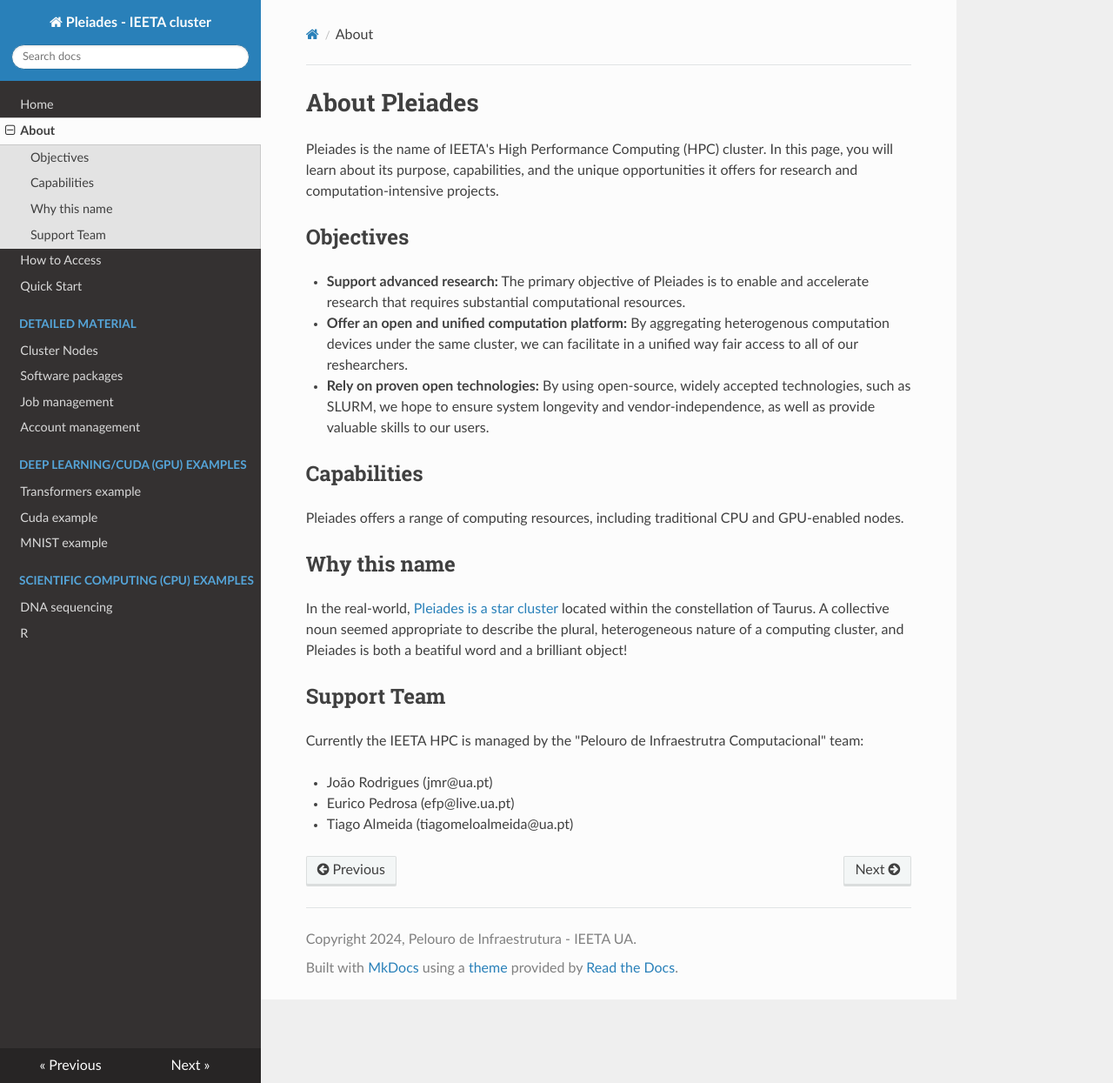
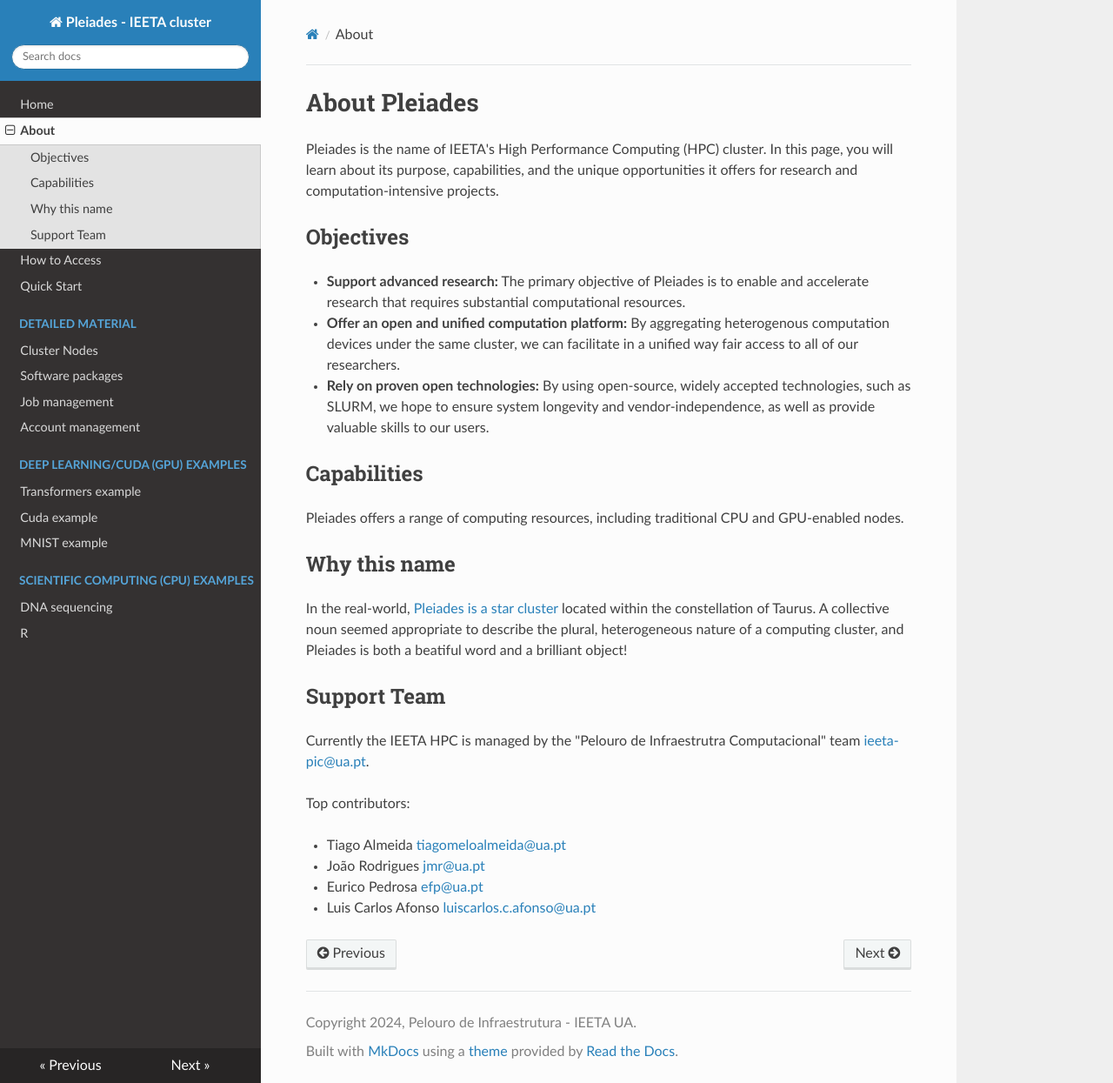
Before and after one commit to ieeta-pt/HPC-guides, an MkDocs documentation site: the page built from docs/about.md, in a window 1280 px wide and 1245 px high. Shown: the whole window at 87% size. Built offline with MkDocs 1.6.1, drawn with Linux system fonts in a browser that asks for light colours; nearby versions of some CDN libraries.

Commit message:
Fix spelling and formatting in about.md
Corrected spelling errors and improved formatting in the about documentation.

```diff
--- a/docs/about.md
+++ b/docs/about.md
@@ -6,7 +6,7 @@ In this page, you will learn about its purpose, capabilities, and the unique opp
 ## Objectives
 
 - **Support advanced research:** The primary objective of Pleiades is to enable and accelerate research that requires substantial computational resources.
-- **Offer an open and unified computation platform:** By aggregating heterogenous computation devices under the same cluster, we can facilitate in a unified way fair access to all of our reshearchers.
+- **Offer an open and unified computation platform:** By aggregating heterogenous computation devices under the same cluster, we can facilitate in a unified way fair access to all of our researchers.
 - **Rely on proven open technologies:** By using open-source, widely accepted technologies, such as SLURM,
   we hope to ensure system longevity and vendor-independence, as well as provide valuable skills to our users.
 
@@ -23,8 +23,11 @@ and Pleiades is both a beatiful word and a brilliant object!
 
 ## Support Team
 
-Currently the IEETA HPC is managed by the "Pelouro de Infraestrutra Computacional" team:
+Currently the IEETA HPC is managed by the "Pelouro de Infraestrutra Computacional" team <ieeta-pic@ua.pt>.
 
-- João Rodrigues (jmr@ua.pt)
-- Eurico Pedrosa (efp@live.ua.pt)
-- Tiago Almeida (tiagomeloalmeida@ua.pt)
+Top contributors:
+
+- Tiago Almeida <tiagomeloalmeida@ua.pt>
+- João Rodrigues <jmr@ua.pt>
+- Eurico Pedrosa <efp@ua.pt>
+- Luis Carlos Afonso <luiscarlos.c.afonso@ua.pt>
```
